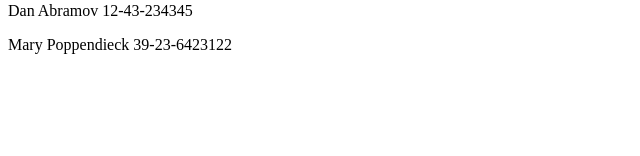
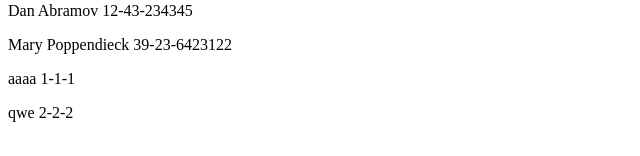
Before and after one commit to pavelmaslov/Full-Stack-Open-Course, a React (Create React App) app in the folder part2/2.2-phonebook/: page / in a window 1280 px wide. Shown: the part 350-506 px from the top of the page, without its empty margins (0-640 px from the left). Built offline with nearby package versions, Linux system fonts and the light colour scheme; data requests are answered from the project's data file.

Commit message:
2.15 done

```diff
--- a/part2/2.2-phonebook/db.json
+++ b/part2/2.2-phonebook/db.json
@@ -1,5 +1,5 @@
 {
-    "persons":[
+  "persons": [
     {
       "name": "Arto Hellas",
       "number": "040-123456",
@@ -19,6 +19,16 @@
       "name": "Mary Poppendieck",
       "number": "39-23-6423122",
       "id": 4
+    },
+    {
+      "name": "aaaa",
+      "number": "1-1-1",
+      "id": 5
+    },
+    {
+      "name": "qwe",
+      "number": "2-2-2",
+      "id": 6
     }
   ]
 }
--- a/part2/2.2-phonebook/src/App.js
+++ b/part2/2.2-phonebook/src/App.js
@@ -10,9 +10,9 @@
   const [newNumber, setNewNumber] = useState('');
   const [searchString, setSerchString] = useState('');
   const personsToShow = searchString === '' ? persons : persons.filter(person => person.name.toLowerCase().includes(searchString.toLowerCase()));
+  const personsUrl = 'http://localhost:3001/persons';
 
   const initialPersonsLoadHook = () => {
-    const personsUrl = 'http://localhost:3001/persons';
     axios
       .get(personsUrl)
       .then(res => {
@@ -35,12 +35,22 @@
       const newPerson = {
         name: newName,
         number: newNumber,
-        id: persons.length + 1
+        // id: persons.length + 1
       };
 
-      setNewName('');
-      setNewNumber('');
-      setPersons([...persons, newPerson]);
+      // setNewName('');
+      // setNewNumber('');
+      // setPersons([...persons, newPerson]);
+
+      axios
+        .post(personsUrl, newPerson)
+        .then(res => {
+          console.log(res.data);
+          setNewName('');
+          setNewNumber('');
+          setPersons([...persons, res.data]);
+        })
+
     } else {
       alert(`${newName} is already added to phonebook`);
     }
```
Lines whose indentation alone changed are shown as unchanged.
